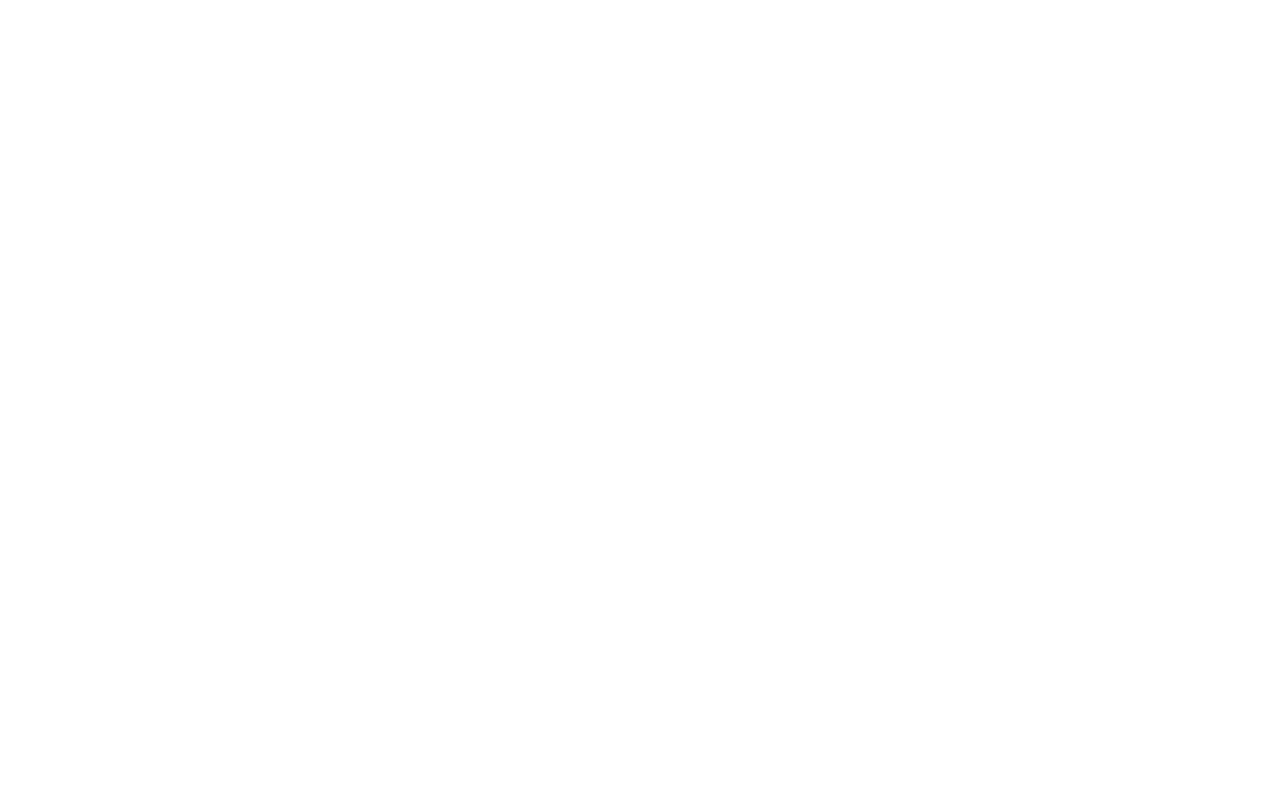
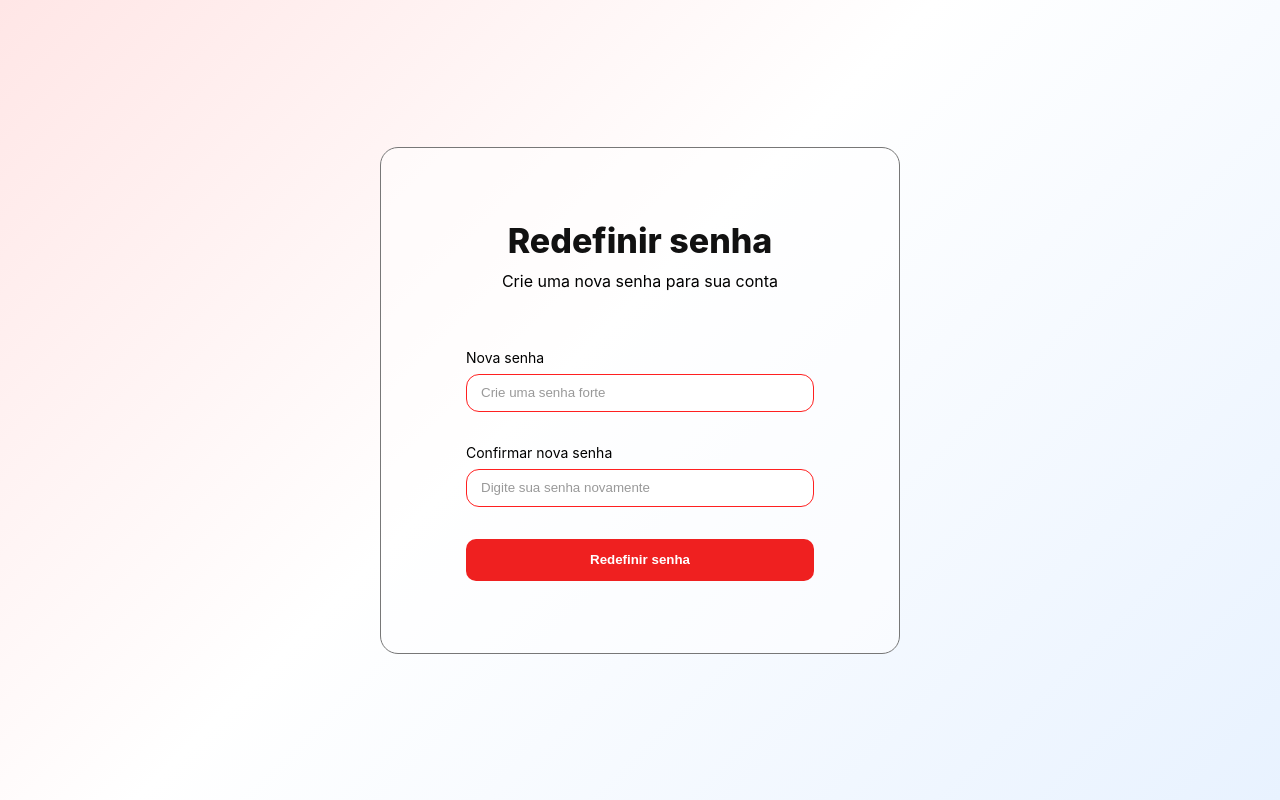
Before and after one commit to Davi-Quirino-Rocha/cardapio, a Vue app: page /redefinir-senha in a window 1280 px wide. Before the commit this address had no page. Built offline with nearby package versions, Linux system fonts and the light colour scheme.

Commit message:
Ultimas alterações e novas telas

```diff
--- /dev/null
+++ b/src/views/EmailEnviado.vue
@@ -0,0 +1,115 @@
+<template>
+  <div class="success-page">
+    <div class="success-card">
+
+      <div class="icon-success">
+        ✓
+      </div>
+
+      <h1>E-mail enviado com sucesso!</h1>
+
+      <p>
+        Enviamos um link de recuperação para
+        <strong>{{ email }}</strong>.
+        <br>
+        Verifique sua caixa de entrada e spam.
+      </p>
+
+      <button @click="$router.push('/redefinir-senha')">
+        Voltar para o login
+      </button>
+
+    </div>
+  </div>
+</template>
+
+<script>
+export default {
+  name: 'EmailEnviadoPage',
+
+  data() {
+    return {
+      email: 'h1muradev@hotmail.com'
+    }
+  }
+}
+</script>
+
+<style scoped>
+.success-page {
+  min-height: 100vh;
+  display: flex;
+  justify-content: center;
+  align-items: center;
+  background: linear-gradient(
+    135deg,
+    #ffe8e8 0%,
+    #ffffff 50%,
+    #e7f1ff 100%
+  );
+}
+
+.success-card {
+  width: 750px;
+  min-height: 420px;
+  background: rgba(255,255,255,.55);
+  border: 1px solid #bdbdbd;
+  border-radius: 28px;
+
+  display: flex;
+  flex-direction: column;
+  align-items: center;
+  justify-content: center;
+}
+
+.icon-success {
+  width: 96px;
+  height: 96px;
+  border-radius: 50%;
+  background: #c9f2d2;
+
+  display: flex;
+  align-items: center;
+  justify-content: center;
+
+  color: #16a34a;
+  font-size: 54px;
+  font-weight: bold;
+
+  margin-bottom: 30px;
+}
+
+h1 {
+  font-size: 32px;
+  font-weight: 700;
+  margin-bottom: 20px;
+  color: #111;
+}
+
+p {
+  text-align: center;
+  color: #64748b;
+  font-size: 16px;
+  line-height: 1.5;
+  margin-bottom: 60px;
+}
+
+button {
+  background: #ef2020;
+  color: white;
+  border: none;
+  border-radius: 12px;
+
+  padding: 16px 34px;
+
+  font-size: 18px;
+  font-weight: 600;
+  cursor: pointer;
+
+  transition: .2s;
+}
+
+button:hover {
+  background: #d81b1b;
+}
+</style>
--- /dev/null
+++ b/src/views/Erro404.vue
@@ -0,0 +1,174 @@
+<template>
+  <div class="erro-page">
+    <div class="logo-area">
+      <img src="../assets/Logo.svg" alt="Cardáp.io" />
+      <h2>Cardáp<span>.io</span></h2>
+    </div>
+
+    <div class="content">
+      <div class="left">
+        <h1>
+          4<span>0</span>4
+        </h1>
+
+        <h2>Ops! Cardápio não encontrado</h2>
+
+        <div class="line"></div>
+
+        <p class="text">
+          Não conseguimos encontrar este cardápio no momento.
+          <br />
+          Ele pode ter sido removido, alterado ou estar
+          <br />
+          temporariamente indisponível.
+        </p>
+
+        <p class="small">
+          Mas não se preocupe — temos outras delícias te esperando!
+        </p>
+
+        <button @click="$router.back()">Voltar</button>
+      </div>
+
+      <div class="right">
+        <img src="../assets/Erro404.svg" alt="Erro 404" />
+      </div>
+    </div>
+  </div>
+</template>
+
+<script>
+export default {
+  name: 'Erro404Page'
+}
+</script>
+
+<style scoped>
+.erro-page {
+  height: 100vh;
+  overflow: hidden;
+  background: white;
+  padding: 15px 95px;
+  font-family: "Poppins", sans-serif;
+}
+
+.logo-area {
+  display: flex;
+  align-items: center;
+  gap: 22px;
+}
+
+.logo-area img {
+  width: 120px;
+}
+
+.logo-area h2 {
+  font-size: 38px;
+  font-weight: 800;
+  color: #0f172a;
+}
+
+.logo-area h2 span {
+  color: red;
+}
+
+.content {
+  height: calc(80vh - 180px);
+  display: grid;
+  grid-template-columns: 1fr 1fr;
+  align-items: center;
+}
+
+.right img {
+  width: 100%;
+  max-width: 560px;
+}
+
+.content {
+  margin-top: 95px;
+  display: grid;
+  grid-template-columns: 1fr 1.2fr;
+  align-items: center;
+}
+
+.left h1 {
+  font-size: 140px;
+  line-height: 1;
+  font-weight: 900;
+  color: #0f172a;
+}
+
+.left h1 span {
+  color: red;
+}
+
+.left h2 {
+  font-size: 36px;
+  margin-top: 22px;
+  font-weight: 800;
+}
+
+.line {
+  width: 120px;
+  height: 6px;
+  background: red;
+  border-radius: 20px;
+  margin: 28px 0 45px;
+}
+
+.text {
+  font-size: 22px;
+  line-height: 1.5;
+  color: #111;
+}
+
+.small {
+  margin-top: 28px;
+  color: #666;
+  font-size: 16px;
+}
+
+button {
+  margin-top: 25px;
+  background: #e92929;
+  color: white;
+  border: none;
+  border-radius: 10px;
+  padding: 13px 35px;
+  font-size: 18px;
+  font-weight: 700;
+  cursor: pointer;
+}
+
+button:hover {
+  background: #d91b1b;
+}
+
+.right img {
+  width: 100%;
+  max-width: 760px;
+}
+
+@media (max-width: 900px) {
+  .erro-page {
+    padding: 40px 25px;
+  }
+
+  .logo-area img {
+    width: 230px;
+  }
+
+  .content {
+    grid-template-columns: 1fr;
+    margin-top: 50px;
+  }
+
+  .left h1 {
+    font-size: 100px;
+  }
+
+  .right {
+    margin-top: 40px;
+  }
+}
+</style>
--- a/src/views/RecuperarSenha.vue
+++ b/src/views/RecuperarSenha.vue
@@ -22,7 +22,7 @@
           placeholder="seu@email.com"
         />
 
-        <button @click="enviarRecuperacao">
+        <button @click="$router.push('/email-enviado')">
           Enviar link de recuperação
         </button>
 
--- /dev/null
+++ b/src/views/RedefinirSenha.vue
@@ -0,0 +1,128 @@
+<template>
+  <div class="reset-page">
+    <div class="reset-card">
+      <h1>Redefinir senha</h1>
+      <p>Crie uma nova senha para sua conta</p>
+
+      <form @submit.prevent="redefinirSenha">
+        <label>Nova senha</label>
+        <input
+          v-model="novaSenha"
+          type="password"
+          placeholder="Crie uma senha forte"
+        />
+
+        <label>Confirmar nova senha</label>
+        <input
+          v-model="confirmarSenha"
+          type="password"
+          placeholder="Digite sua senha novamente"
+        />
+
+        <button type="submit">Redefinir senha</button>
+      </form>
+    </div>
+  </div>
+</template>
+
+<script>
+export default {
+  name: 'RedefinirSenhaPage',
+
+  data() {
+    return {
+      novaSenha: '',
+      confirmarSenha: ''
+    }
+  },
+
+  methods: {
+    redefinirSenha() {
+      if (this.novaSenha !== this.confirmarSenha) {
+        alert('As senhas não coincidem')
+        return
+      }
+
+      alert('Senha redefinida com sucesso!')
+      this.$router.push('/login')
+    }
+  }
+}
+</script>
+
+<style scoped>
+.reset-page {
+  min-height: 100vh;
+  background: linear-gradient(135deg, #ffe6e6 0%, #ffffff 45%, #e8f2ff 100%);
+  display: flex;
+  justify-content: center;
+  align-items: center;
+}
+
+.reset-card {
+  width: 520px;
+  min-height: 380px;
+  background: rgba(255, 255, 255, 0.55);
+  border: 1px solid #777;
+  border-radius: 18px;
+  padding: 72px 85px;
+}
+
+.reset-card h1 {
+  font-size: 34px;
+  font-weight: 800;
+  color: #111;
+  text-align: center;
+  margin-bottom: 10px;
+}
+
+.reset-card p {
+  text-align: center;
+  font-size: 16px;
+  margin-bottom: 58px;
+}
+
+form {
+  display: flex;
+  flex-direction: column;
+}
+
+label {
+  font-size: 14px;
+  margin-bottom: 8px;
+}
+
+input {
+  height: 38px;
+  border: 1.5px solid #ff2020;
+  border-radius: 13px;
+  padding: 0 14px;
+  outline: none;
+  margin-bottom: 32px;
+}
+
+input::placeholder {
+  color: #999;
+}
+
+button {
+  background: #ef2020;
+  color: white;
+  border: none;
+  border-radius: 10px;
+  height: 42px;
+  font-weight: 700;
+  cursor: pointer;
+}
+
+button:hover {
+  background: #d91a1a;
+}
+
+@media (max-width: 600px) {
+  .reset-card {
+    width: calc(100% - 40px);
+    padding: 50px 30px;
+  }
+}
+</style>
```
Also changed, not shown: src/router/index.js (+15 -0 lines), src/assets/Erro404.svg (added).
